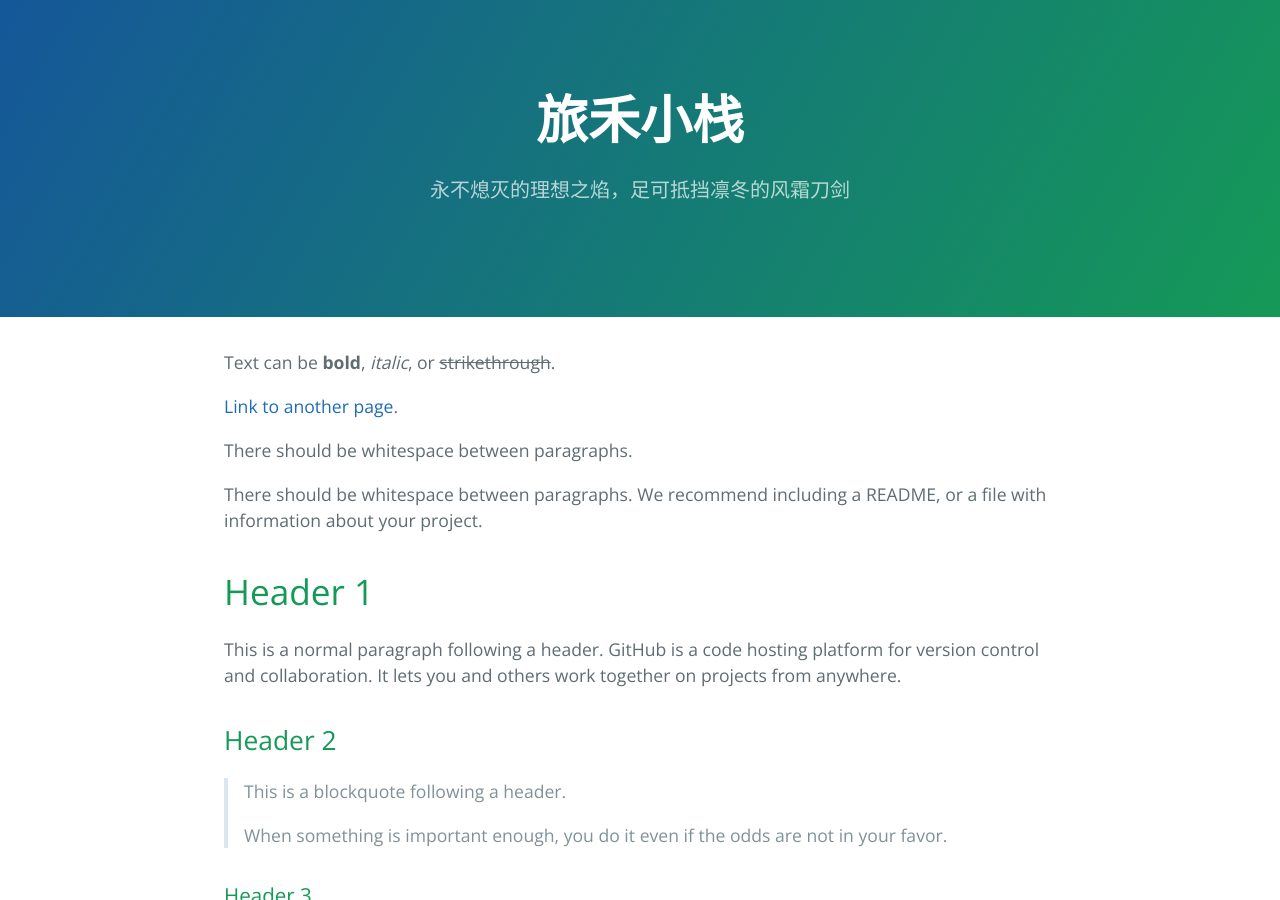
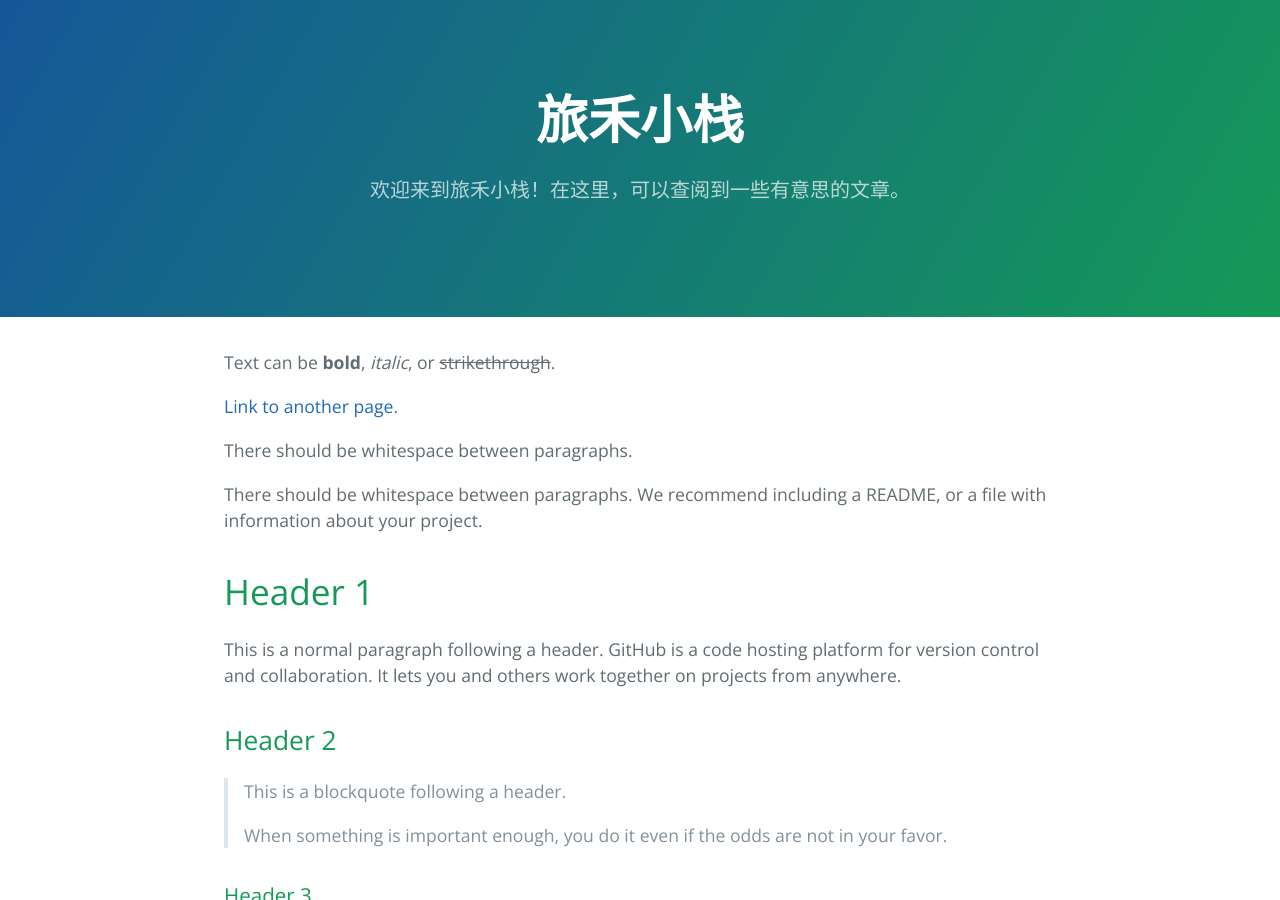
Before and after one commit to Qiu-Quanzhi/blog, a Jekyll site: the page built from cayman.md, in a window 1280 px wide and 900 px high. Built offline with Jekyll 4.4.1, drawn with Linux system fonts in a browser that asks for light colours.

Commit message:
Update _config.yml

```diff
--- a/_config.yml
+++ b/_config.yml
@@ -1,5 +1,4 @@
 title: 旅禾小栈
-description: 永不熄灭的理想之焰，足可抵挡凛冬的风霜刀剑
-show_downloads: false
+description: 欢迎来到旅禾小栈！在这里，可以查阅到一些有意思的文章。
 google_analytics:
 theme: jekyll-theme-cayman
```
